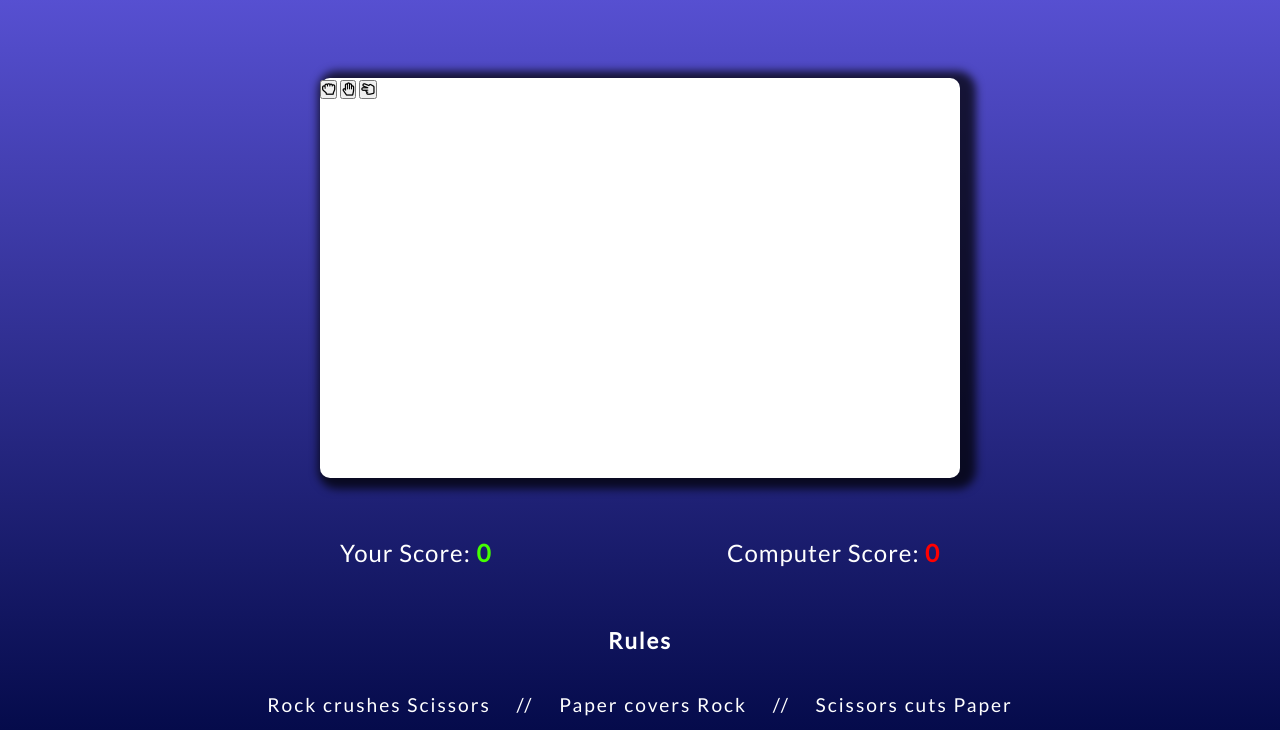
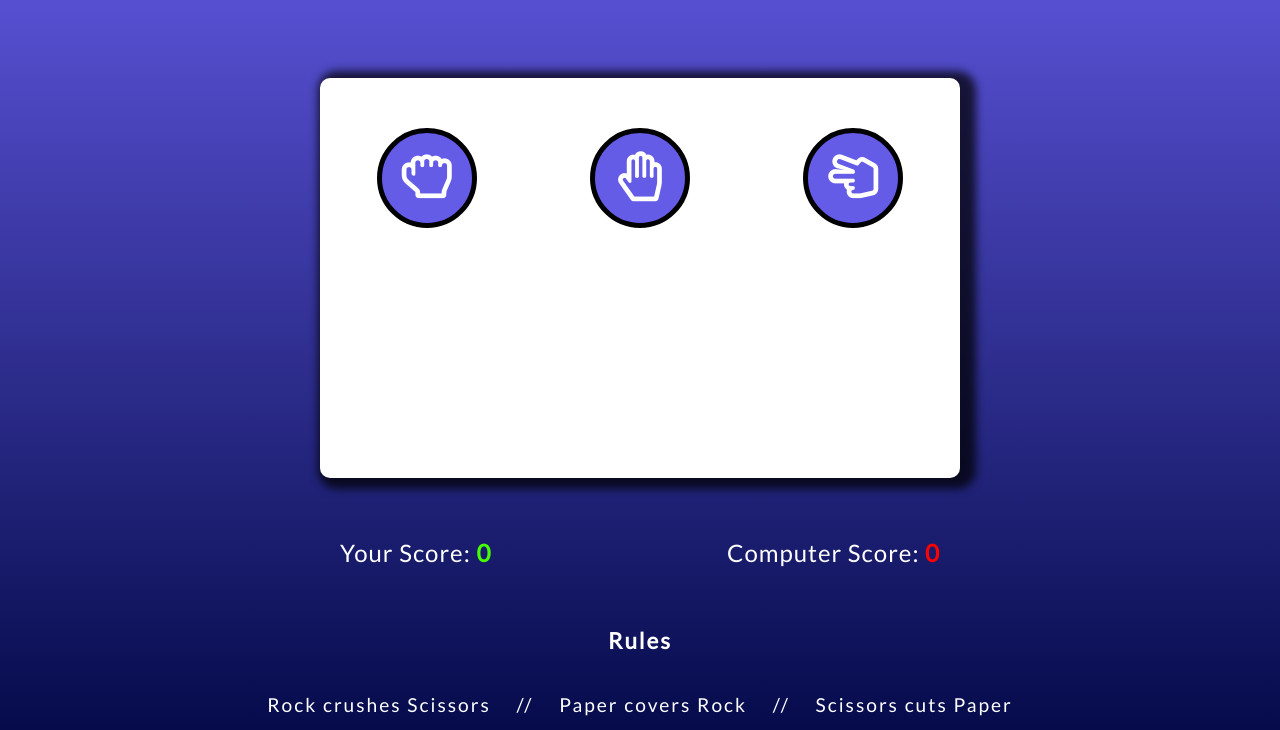
Before and after one commit to SeanLP/rock-paper-scissors, a plain HTML site: page index.html in a window 1280 px wide. Shown: the part 120-850 px from the top of the page. Drawn offline with Linux system fonts and the light colour scheme.

Commit message:
Style game buttons

```diff
--- a/assets/css/style.css
+++ b/assets/css/style.css
@@ -26,6 +26,31 @@ body {
     margin: 100px auto 0 auto;
     border-radius: 10px;
     box-shadow: 7px 2px 9px 9px rgba(0,0,0,0.72);;
+}
+
+.hand-icons {
+    display: flex;
+    justify-content: space-around;
+    width: 100%;
+}
+
+.btn {
+    height: 100px;
+    width: 100px;
+    border-radius: 50%;
+    background-color: #645be7;
+    color: #fff;
+    border: 5px solid #000;
+    margin-top: 50px;
+    font-size: 50px;
+    cursor: pointer;
+    transition: 100ms;
+}
+
+.btn:hover {
+    background-color: #44ff00;
+    color: #000;
+    transform: scale(1.2);
 }
 
 .score-area {
--- a/index.html
+++ b/index.html
@@ -30,13 +30,13 @@
     <div class="container">
 
         <div class="hand-icons">
-            <button>
+            <button class="btn">
                 <i class="far fa-hand-rock"></i>
             </button>
-            <button>
+            <button class="btn">
                 <i class="far fa-hand-paper"></i>
             </button>
-            <button>
+            <button class="btn">
                 <i class="far fa-hand-scissors"></i>
             </button>
         </div>
```
